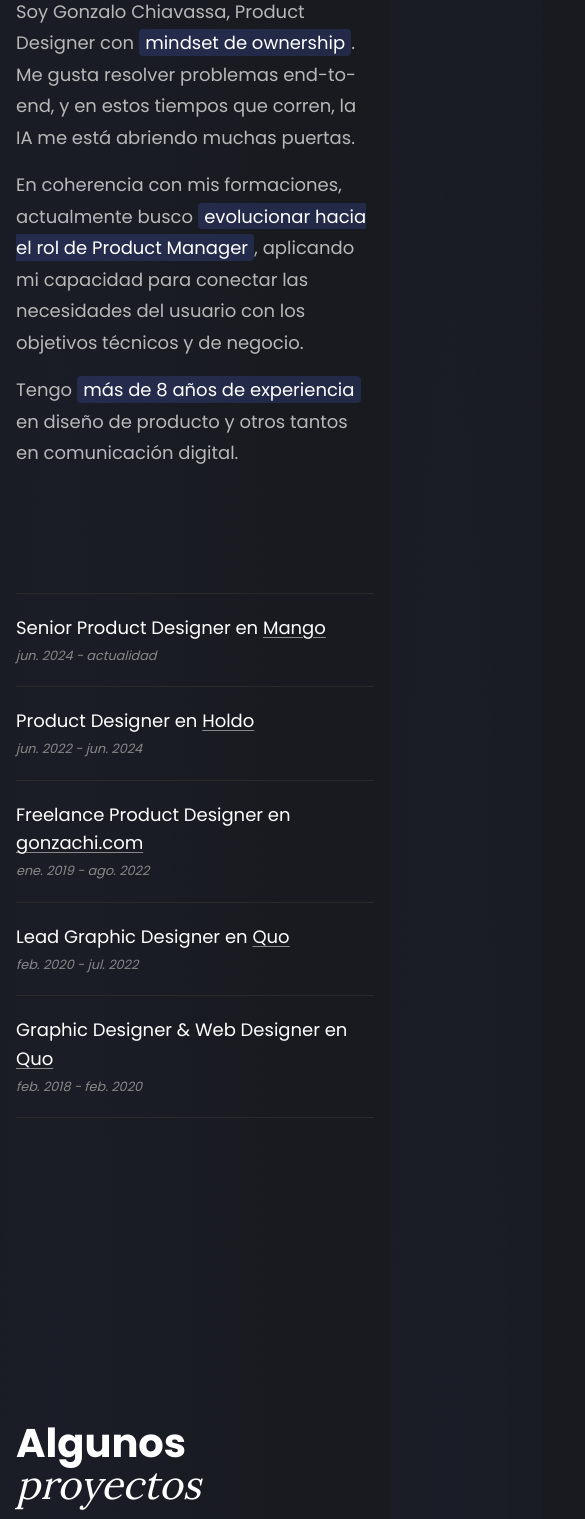
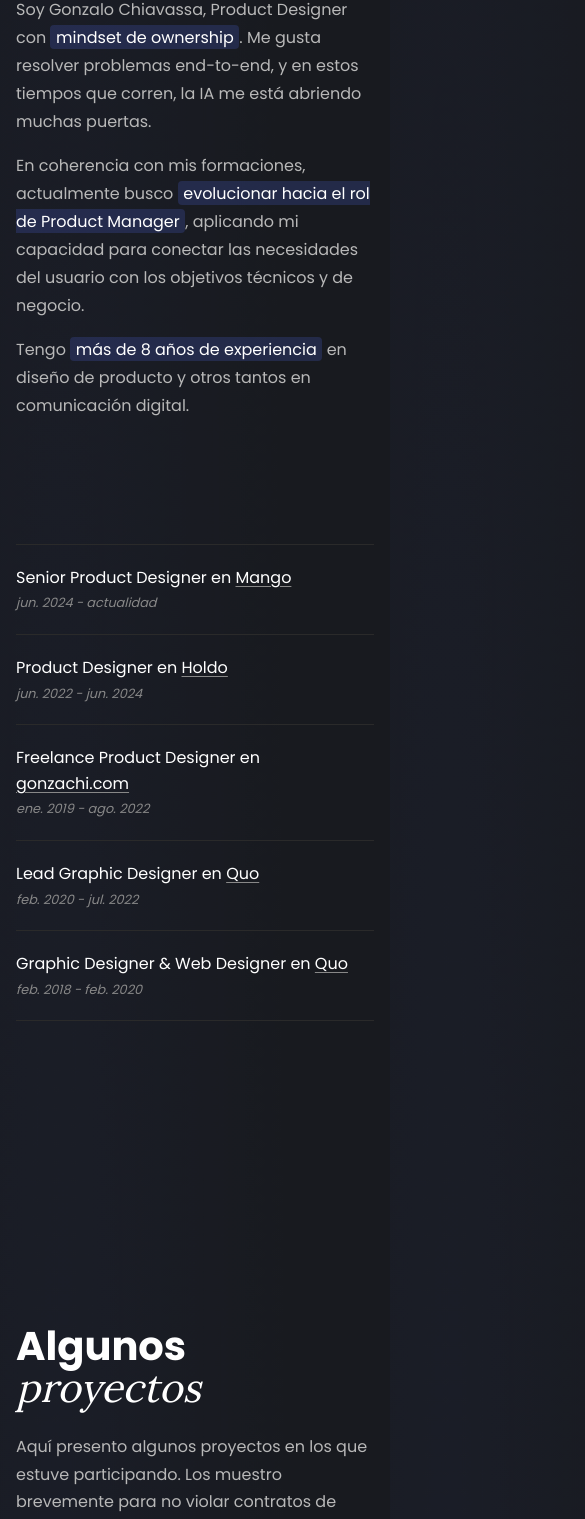
Before and after one commit to gonzachi/portfolio-gonzachi, a Next.js app: page / in a window 390 px wide. Shown: the part 303-1822 px from the top of the page, 585 px wide, since content can reach past the window. Built offline with nearby package versions, Linux system fonts and the light colour scheme.

Commit message:
style: apply responsive font size clamp(16px, 4vw, 18px) for description texts on mobile

```diff
--- a/src/app/page.module.css
+++ b/src/app/page.module.css
@@ -49,7 +49,7 @@
 
 .intro p {
   max-width: 440px;
-  font-size: 18px;
+  font-size: clamp(16px, 4vw, 18px);
   line-height: 32px;
   text-wrap: balance;
   color: var(--text-secondary);
--- a/src/components/Contact.module.css
+++ b/src/components/Contact.module.css
@@ -30,7 +30,7 @@
 }
 
 .text {
-  font-size: 18px;
+  font-size: clamp(16px, 4vw, 18px);
   line-height: 1.7;
   color: var(--color-text-secondary);
   max-width: 560px;
--- a/src/components/Education.module.css
+++ b/src/components/Education.module.css
@@ -26,7 +26,7 @@
 }
 
 .info {
-  font-size: 18px;
+  font-size: clamp(16px, 4vw, 18px);
   font-weight: 400;
   color: var(--color-text-primary);
 }
--- a/src/components/Experience.module.css
+++ b/src/components/Experience.module.css
@@ -26,7 +26,7 @@
 }
 
 .role {
-  font-size: 18px;
+  font-size: clamp(16px, 4vw, 18px);
   font-weight: 400;
   color: var(--color-text-primary);
 }
--- a/src/components/Footer.tsx
+++ b/src/components/Footer.tsx
@@ -4,7 +4,7 @@ export default function Footer() {
     return (
         <footer className={styles.footer}>
             <p className={styles.credit}>
-                Portfolio creado íntegramente con{' '}
+                Portfolio creado y desarrollado con{' '}
                 <span className={styles.aiHighlight}>Inteligencia Artificial</span>
                 {' '}en{' '}
                 <a href="https://antigravity.ai" target="_blank" rel="noopener noreferrer">Antigravity</a>
--- a/src/components/Hero.module.css
+++ b/src/components/Hero.module.css
@@ -37,7 +37,7 @@
 }
 
 .bio p {
-  font-size: 18px;
+  font-size: clamp(16px, 4vw, 18px);
   line-height: 1.75;
   color: var(--color-text-secondary);
 }
--- a/src/components/ProjectShowcase.module.css
+++ b/src/components/ProjectShowcase.module.css
@@ -59,7 +59,7 @@
 }
 
 .panel p {
-  font-size: 18px;
+  font-size: clamp(16px, 4vw, 18px);
   font-weight: 400;
   line-height: 1.75;
   color: var(--color-text-secondary);
@@ -209,7 +209,7 @@
   top: 0;
   left: 0;
   right: 0;
-  font-size: 18px;
+  font-size: clamp(16px, 4vw, 18px);
   line-height: 1.8;
   color: var(--color-text-secondary);
   max-width: 380px;
--- a/src/components/ProjectsDisclaimer.module.css
+++ b/src/components/ProjectsDisclaimer.module.css
@@ -30,7 +30,7 @@
 }
 
 .disclaimer {
-  font-size: 18px;
+  font-size: clamp(16px, 4vw, 18px);
   line-height: 1.7;
   color: var(--color-text-secondary);
   max-width: 560px;
```
